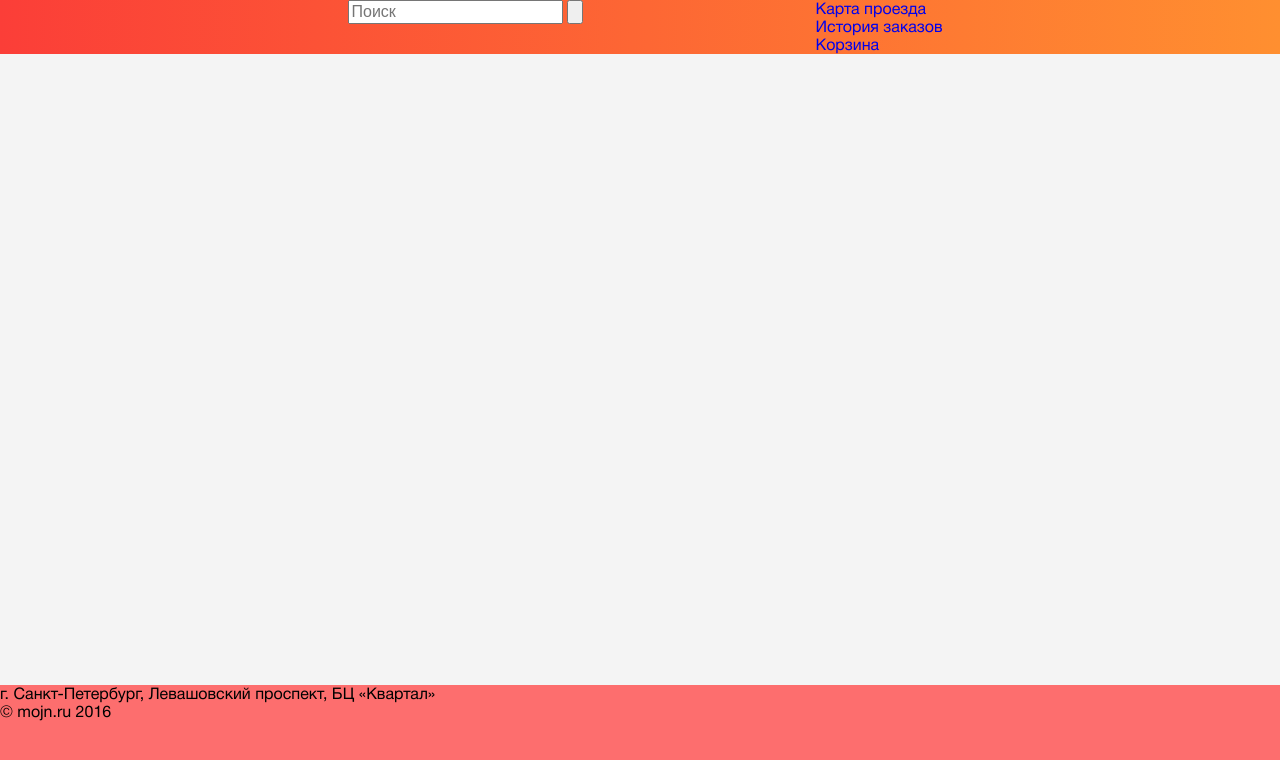
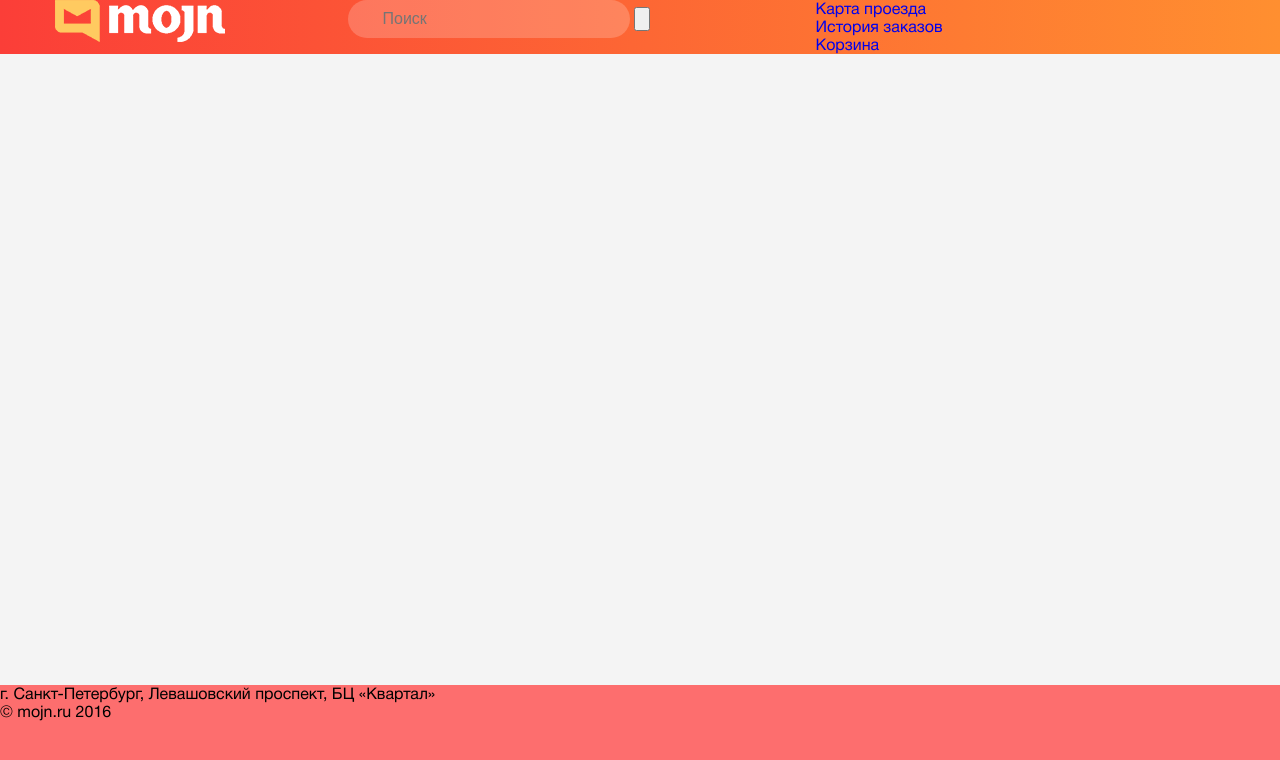
Before and after one commit to Hugo-B0SS/loft, a plain HTML site: page index.html in a window 1280 px wide. Drawn offline with Linux system fonts and the light colour scheme.

Commit message:
dosel do search

```diff
--- a/css/style/_styles.scss
+++ b/css/style/_styles.scss
@@ -88,3 +88,24 @@ body {
 .header__menu {
 	width: 35%;
 }
+
+.logo{
+	display: inline-block;
+}
+
+.logo__pic {
+	display: block;
+	max-width: 175px;
+	max-height: 55px;
+}
+
+.search {
+	position: relative;
+}
+
+.search__input {
+	padding: 10px 40px 10px 35px;
+	background: rgba(#fff, .2);
+	border: 0 none;
+	@include border-radius (50px);
+}
--- a/index.html
+++ b/index.html
@@ -16,33 +16,33 @@
 					<div class="header__top">
 						<div class="header__logo">
 							<a href="#" class="logo">
-								<img src="" alt="" class="logo__pic">
+								<img src="img/logo.png" alt="" class="logo__pic">
 							</a>
 						</div>
 						<div class="header__search">
 							<div class="search">
-								<form action="" class="dearch__form"></form>
+								<form action="" class="search__form"></form>
 									<input type="text" name="" id="" placeholder="Поиск" class="search__input">
 									<input type="submit" value="" class="search__submit">
 							</div>
 						</div>
 						<div class="header__menu">
 							<ul class="menu">
-								<li class="menue_item">
+								<li class="menu_item">
 									<a href="#" class="menu__link">
 										<span class="menu__link-text">Карта проезда</span>
 									</a>
 								</li>
 							</ul>
 							<ul class="menu">
-								<li class="menue_item">
+								<li class="menu_item">
 									<a href="#" class="menu__link">
 										<span class="menu__link-text">История заказов</span>
 									</a>
 								</li>
 							</ul>
 							<ul class="menu">
-								<li class="menue_item">
+								<li class="menu_item">
 									<a href="#" class="menu__link menu__link_iconed">
 										<span class="menu__link-icon"></span>
 										<span class="menu__link-text">Корзина</span>
```
Also changed, not shown: css/main.css, img/logo.png (renamed from img/head__logo.png), img/search.png (renamed from img/search__icon.png).
